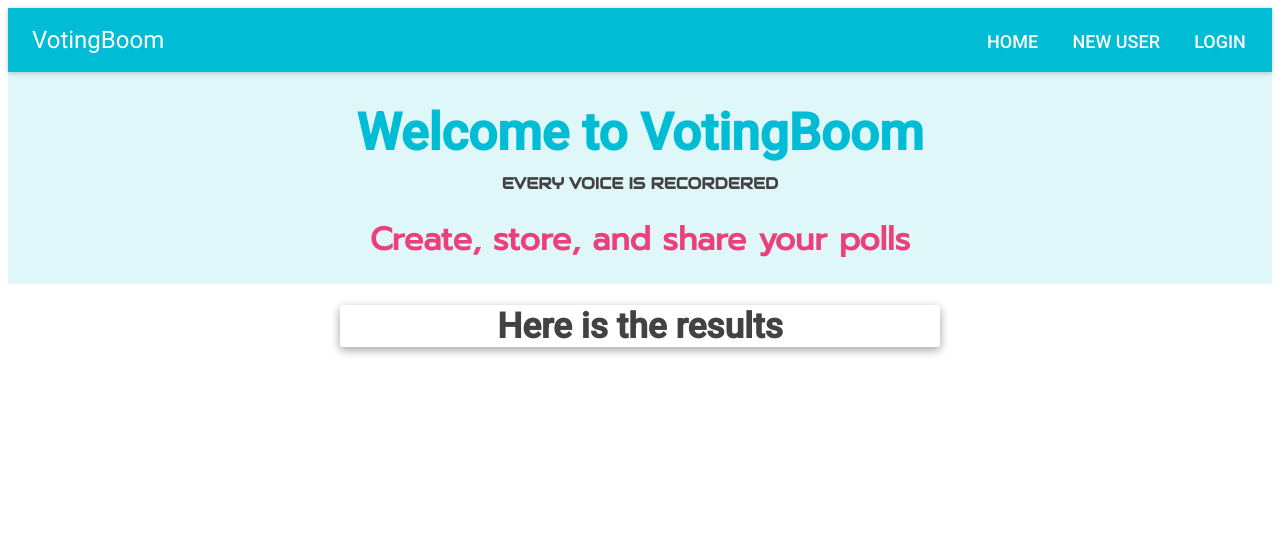
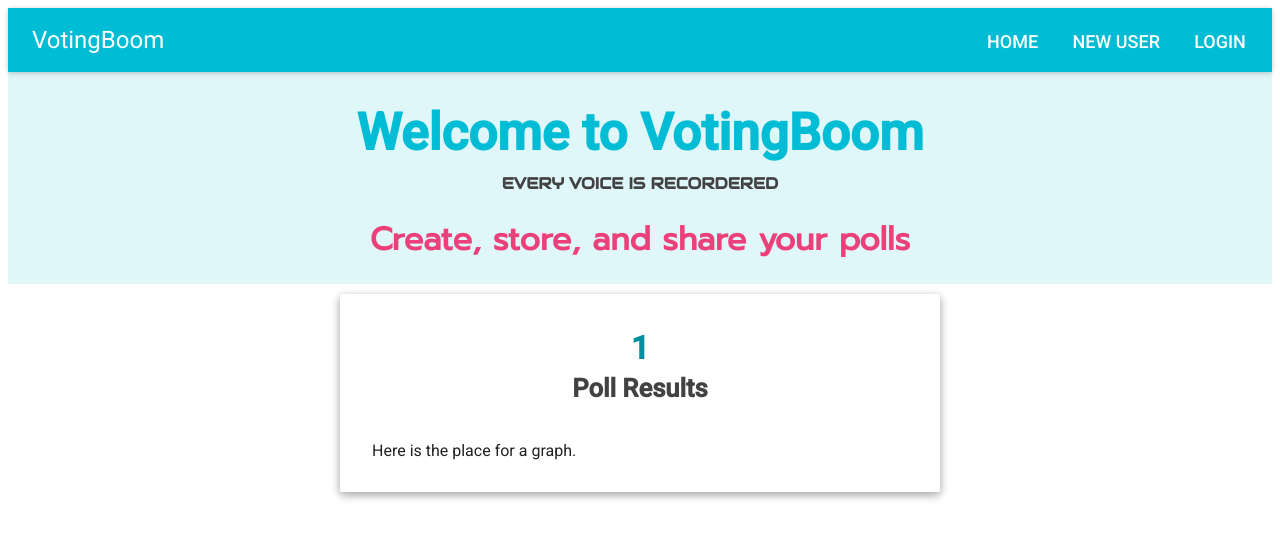
Before and after one commit to mar-bi/voting-boom, a React app: page /polls/results/1 in a window 1280 px wide. Built offline with nearby package versions, Linux system fonts and the light colour scheme.

Commit message:
update pollresult component

```diff
--- a/app/components/PollResults.js
+++ b/app/components/PollResults.js
@@ -2,10 +2,15 @@ import React from 'react'
 import Divider from 'material-ui/Divider'
 import Paper from 'material-ui/Paper'
 
+// get access to the data (votes) for particular poll and build the results
+// using D3 library (simple barchart)
 const PollResults = props => (
   <div className="poll-results-container">
     <Paper zDepth={2}>
-      <h3>Here is the results</h3>
+      <h3>{props.match.params.pollId} <br/> <span>Poll Results</span></h3>
+      <div>
+        Here is the place for a graph.
+      </div>
     </Paper>
   </div>
 )
--- a/app/static/index.scss
+++ b/app/static/index.scss
@@ -192,6 +192,17 @@ a {
 
 .poll-results-container {
   @extend .user-tabs;
+  div {
+    padding: 1em !important;
+  }
+  h3 {
+    font-size: 2em !important;
+    color: darken($primary_color, 10%);
+    span {
+      font-size: 0.8em;
+      color: $text_color;
+    }
+  }
 }
 
 .del-button {
```
